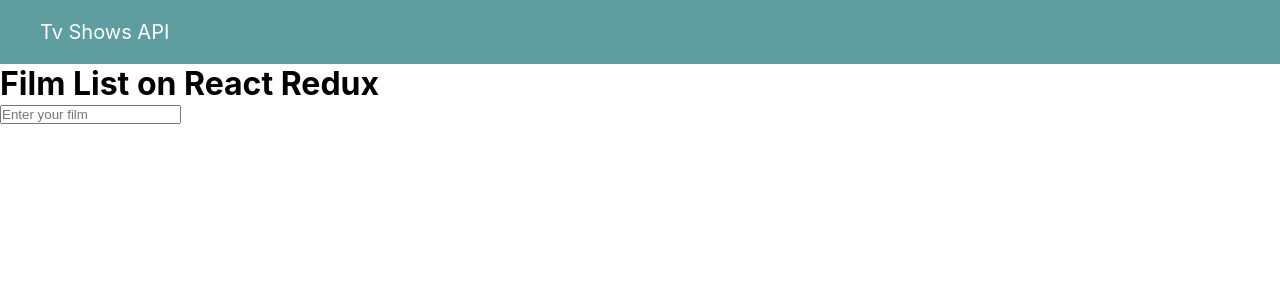
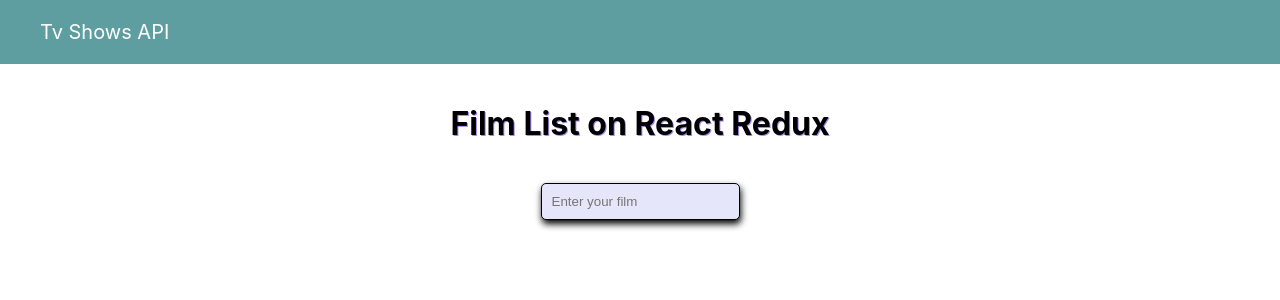
Before and after one commit to vitohatv/tvmaze-api-react, a React (Create React App) app: page / in a window 1280 px wide. Shown: the top 300 px of the page. Built offline with nearby package versions, Linux system fonts and the light colour scheme.

Commit message:
Добавил SearchBar.css стили

```diff
--- a/src/Components/SearchBar/SearchBar.css
+++ b/src/Components/SearchBar/SearchBar.css
@@ -0,0 +1,26 @@
+.film-name-text {
+    background: rgb(226, 233, 229);
+    width: 290px;
+    text-align: center;
+    padding: 10px;
+    margin: 0 auto;
+    margin-top: 10px;
+    cursor: pointer;
+    border: 1px solid black;
+}
+.input-title {
+    text-align: center;
+    margin-top: 40px;
+    margin-bottom: 40px;
+    text-shadow: 1px 1px #a589ef;
+}
+.input-films {
+    margin: 0 auto;
+    display: block;
+    margin-top: 25px;
+    padding: 10px 10px;
+    background: lavender;
+    border: 1px solid black;
+    border-radius: 5px;
+    box-shadow: 1px 4px 7px black;
+}
```
